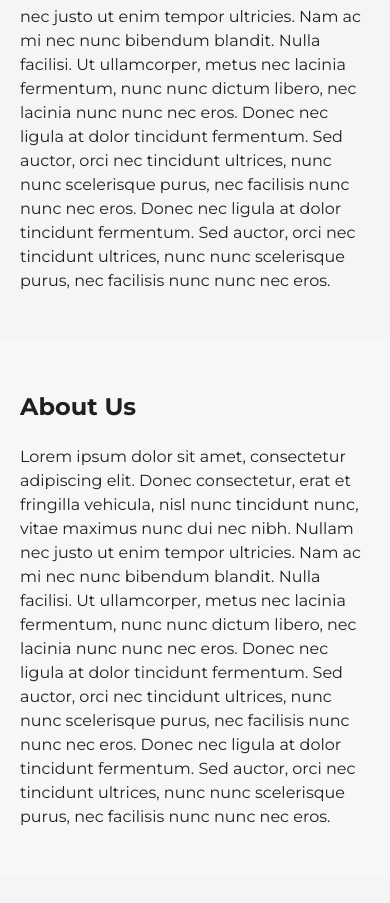
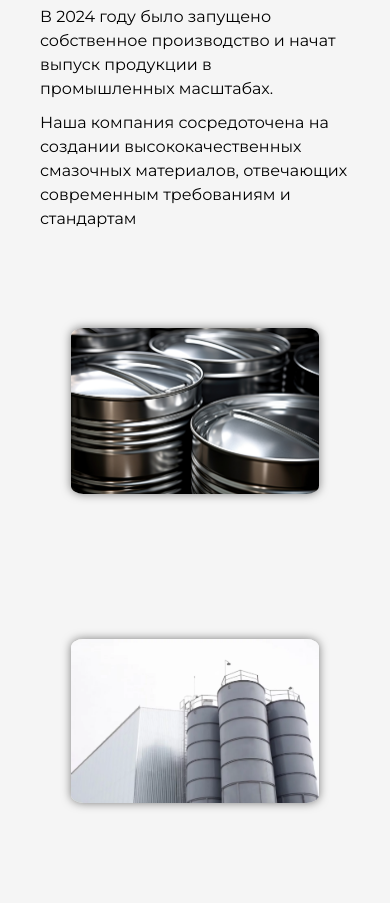
Before and after one commit to MaximMGTTRN/oilApp, a React (Vite) app: page / in a window 390 px wide. Shown: the part 1041-1944 px from the top of the page. Built offline with nearby package versions, Linux system fonts and the light colour scheme.

Commit message:
main/add iso picker, home part about us, style fixes

```diff
--- a/src/pages/Category/Category.css
+++ b/src/pages/Category/Category.css
@@ -36,12 +36,18 @@
   }
 }
 
-.product-iso {
+.product-iso-test {
   display: flex;
   flex-wrap: wrap;
   width: 100%;
+  padding-bottom: 10px;
 }
 
-.prouct-iso>p {
+.product-iso-test>p {
   padding-right: 10px;
 }
+
+.product-iso-item-test {
+  font-weight: 400;
+  padding-right: 10px;
+}
--- a/src/pages/Category/Category.tsx
+++ b/src/pages/Category/Category.tsx
@@ -63,12 +63,15 @@ export const ProductCard: React.FC<any> = ({ product }) => {
           <Typography gutterBottom variant="h6" component="div">
             {product.name}
           </Typography>
-          <div className='product-iso'>
-            {iso.map((item, index) => (
-              <Typography key={index} variant="body2" color="text.secondary">
-                {item}
-              </Typography>
-            ))}
+          <div className='product-iso-test'>
+            <div className='product-iso-title'>{'ISO VG: '}</div>
+            <div className='product-iso-items'>
+              {iso.map((item, index) => (
+                <Typography key={index} variant="body2" color="text.secondary" className='product-iso-item-test'>
+                  {item}
+                </Typography>
+              ))}
+            </div>
           </div>
           <Typography variant="body2" sx={{ color: 'text.secondary' }}>
             Lizards are a widespread group of squamate reptiles, with over 6,000
--- a/src/pages/Home/AboutUs/AboutUs.css
+++ b/src/pages/Home/AboutUs/AboutUs.css
@@ -1,3 +1,63 @@
 .about-us {
+    width: 100%;
+    display: grid;
+    grid-template-columns: 1fr 1fr;
+    grid-gap: 10px;
+    grid-auto-rows: minmax(300px, auto);
+}
 
+.about-us-block {
+    padding: 20px;
+    /* border: 1px solid #e7e7ee; */
 }
+
+.about-us-block-title {
+    font-size: 24px;
+    font-weight: 700;
+    color: #000;
+}
+
+.second-title {
+    text-align: right;
+}
+
+.about-us-block-text-bold {
+    font-weight: 700;
+    width: fit-content;
+    height: fit-content;
+}
+
+.about-us-block-text {
+    font-size: 16px;
+    color: #000;
+    margin-top: 10px;
+}
+
+.img-block {
+    display: flex;
+    justify-content: center;
+    align-items: center;
+}
+
+.img-block>img {
+    width: 100%;
+    height: auto;
+    max-width: 400px;
+    max-height: 300px;
+    box-shadow: 0 0 10px rgba(0, 0, 0, 0.5);
+    border-radius: 5%;
+}
+
+@media screen and (max-width: 800px) {
+    .about-us {
+        grid-template-columns: 1fr;
+    }
+
+    .img-block>img {
+        max-width: 80%;
+    }
+
+    .second-title {
+        text-align: left;
+    }
+}
--- a/src/pages/Home/AboutUs/AboutUs.tsx
+++ b/src/pages/Home/AboutUs/AboutUs.tsx
@@ -4,19 +4,27 @@ export const AboutUs = ({ color = "#F5F5F5" }) => {
   return (
     <HomePart backgroundColor={color}>
       <div className="about-us">
-        <h2>About Us</h2>
-        <p>
-          Lorem ipsum dolor sit amet, consectetur adipiscing elit. Donec
-          consectetur, erat et fringilla vehicula, nisl nunc tincidunt nunc,
-          vitae maximus nunc dui nec nibh. Nullam nec justo ut enim tempor
-          ultricies. Nam ac mi nec nunc bibendum blandit. Nulla facilisi. Ut
-          ullamcorper, metus nec lacinia fermentum, nunc nunc dictum libero, nec
-          lacinia nunc nunc nec eros. Donec nec ligula at dolor tincidunt
-          fermentum. Sed auctor, orci nec tincidunt ultrices, nunc nunc
-          scelerisque purus, nec facilisis nunc nunc nec eros. Donec nec ligula
-          at dolor tincidunt fermentum. Sed auctor, orci nec tincidunt ultrices,
-          nunc nunc scelerisque purus, nec facilisis nunc nunc nec eros.
-        </p>
+        <div className="about-us-block">
+          <div className="about-us-block-title">О КОМПАНИИ</div>
+          <div className="about-us-block-text">ООО “Лубрикор” с 2022 года занимается разработкой отечественных аналогов импортных масел специального назначения. </div>
+          <div className="about-us-block-text">В 2024 году было запущено собственное производство и начат выпуск продукции в промышленных масштабах.</div>
+          <div className="about-us-block-text">Наша компания сосредоточена на создании высококачественных смазочных материалов, отвечающих современным требованиям и стандартам</div>
+        </div>
+        <div className="about-us-block img-block">
+          <img src="/oilBarell.jpg" alt="aboutUs" />
+        </div>
+        <div className="about-us-block img-block">
+        <img src="/oilTube.webp" alt="aboutUs" />
+
+        </div>
+        <div className="about-us-block">
+          <div className="about-us-block-title second-title">ИНДИВИДУАЛЬНЫЙ </div>
+          <div className="about-us-block-title second-title">ПОДХОД</div>
+          <div className="about-us-block-text lubricroe-text">
+            <span className="about-us-block-text-bold">Lubricore</span> - динамично развивающийся бренд, основополагающим принципом работы которого является клиентоориентированность.
+            Мы стремимся к созданию прочных, доверительных и долгосрочных отношений с нашими партнёрами.</div>
+          <div className="about-us-block-text">Ввиду уникальной специфики нашего направления, мы стремимся предоставлять решения, которые в полной мере соответствуют ожиданиям наших клиентов, а также превосходят их, обеспечивая переход на отечественные смазочные материалы.</div>
+        </div>
       </div>
     </HomePart>
   )
--- /dev/null
+++ b/src/pages/Home/HomeCatalog/HomeCatalog.css
@@ -0,0 +1,3 @@
+.home-catalog {
+
+}
--- /dev/null
+++ b/src/pages/Home/HomeCatalog/HomeCatalog.tsx
@@ -0,0 +1,23 @@
+import { HomePart } from "../HomePart/HomePart"
+import "./HomeCatalog.css"
+export const HomeCatalog = ({ color = "#F5F5F5" }) => {
+  return (
+    <HomePart backgroundColor={color}>
+      <div className="home-catalog">
+        <h2>About Us</h2>
+        <p>
+          Lorem ipsum dolor sit amet, consectetur adipiscing elit. Donec
+          consectetur, erat et fringilla vehicula, nisl nunc tincidunt nunc,
+          vitae maximus nunc dui nec nibh. Nullam nec justo ut enim tempor
+          ultricies. Nam ac mi nec nunc bibendum blandit. Nulla facilisi. Ut
+          ullamcorper, metus nec lacinia fermentum, nunc nunc dictum libero, nec
+          lacinia nunc nunc nec eros. Donec nec ligula at dolor tincidunt
+          fermentum. Sed auctor, orci nec tincidunt ultrices, nunc nunc
+          scelerisque purus, nec facilisis nunc nunc nec eros. Donec nec ligula
+          at dolor tincidunt fermentum. Sed auctor, orci nec tincidunt ultrices,
+          nunc nunc scelerisque purus, nec facilisis nunc nunc nec eros.
+        </p>
+      </div>
+    </HomePart>
+  )
+}
--- a/src/pages/Home/HomePage.tsx
+++ b/src/pages/Home/HomePage.tsx
@@ -1,14 +1,15 @@
 import { AboutUs } from "./AboutUs/AboutUs"
 import Home from "./Home"
+import { HomeCatalog } from "./HomeCatalog/HomeCatalog"
 
 export const HomePage = () => {
   return (
     <>
       <Home />
       <AboutUs />
-      <AboutUs color='#F7F7F7' />
-      <AboutUs />
-      <AboutUs color='#F7F7F7' />
+      <HomeCatalog color='#F7F7F7' />
+      <HomeCatalog />
+      <HomeCatalog color='#F7F7F7' />
     </>
   )
 }
--- a/src/pages/Product/Product.css
+++ b/src/pages/Product/Product.css
@@ -9,7 +9,7 @@
   display: flex;
   justify-content: space-between;
   border-bottom: 1px solid rgba(0, 0, 0, 0.2);
-  margin-bottom: 30px;
+  margin-bottom: 10px;
   height: fit-content;
 }
 
@@ -24,7 +24,10 @@
 .product-title {
   font-size: 24px;
   font-weight: 700;
+}
 
+.product-category {
+  margin-bottom: 10px;
 }
 
 .product-information {
@@ -33,3 +36,29 @@
   color: rgba(0, 0, 0, 0.6);
   text-align: right;
 }
+
+.product-iso {
+  display: flex;
+  flex-direction: column;
+  align-self: start;
+  font-weight: 500;
+}
+
+.product-iso-items {
+  display: flex;
+}
+
+.product-iso-item {
+  font-weight: 400;
+  padding-right: 10px;
+}
+
+.product-iso-item:hover {
+  font-weight: 700;
+  cursor: pointer;
+}
+
+
+.product-iso-item-active {
+  text-decoration: underline;
+}
--- a/src/pages/Product/Product.tsx
+++ b/src/pages/Product/Product.tsx
@@ -6,8 +6,11 @@ import { data } from '../../helpers/mockData';
 import { Icon } from '@mui/material';
 import DangerousIcon from '@mui/icons-material/Dangerous';
 
+const iso = [22, 32, 46, 68, 100, 150]
 
 export const Product: React.FC = () => {
+  const [currentIso, setCurrentIso] = React.useState(22)
+
   const { categoryTag, productTag } = useAppContext()
   const category = data.find(item => item.tag === categoryTag)
   const product = category?.products.find(item => item.name.includes(productTag))  // TODO
@@ -27,17 +30,47 @@ export const Product: React.FC = () => {
   )
   return (
     <PageBody>
+      <div style={{ display: 'flex', flexDirection: 'column', alignItems: 'center' }}>
         <div className="product-header-block">
           <div className="product-title-block">
             <div className="product-title">{product?.name}</div>
             <div className="product-category">{category?.categoryName}</div>
+            <div className='product-iso'>
+              <div className='product-iso-title'>{'ISO VG (Класс вязкости): '}</div>
+              <div className='product-iso-items'>
+                {iso.map((item, index) => {
+                  return <div
+                    key={index}
+                    className={`product-iso-item ${item === currentIso ? 'product-iso-item-active' : ''}`}
+                    onClick={() => {
+                      setCurrentIso(item)
+                    }}
+                  >{item}</div>
+                })}
+              </div>
+            </div>
           </div>
           <div className="product-information">
             Lorem ipsum dolor sit amet, consectetur adipiscing elit, sed do eiusmod tempor incididunt ut labore et dolore magna aliqua. Ut enim ad minim veniam, quis nostrud exercitation ullamco laboris nisi ut aliquip ex ea commodo consequat. Duis aute irure dolor in reprehenderit in voluptate velit esse cillum dolore eu fugiat nulla pariatur. Excepteur sint occaecat cupidatat non proident, sunt in culpa qui officia deserunt mollit anim id est laborum.
           </div>
         </div>
-      {/* <div className="product-specifications-block">
-      </div> */}
+        <div className="product-specifications-block">
+          <div className='product-iso'>
+            <div className='product-iso-title'>{'ISO VG (Класс вязкости): '}</div>
+            <div className='product-iso-items'>
+              {iso.map((item, index) => {
+                return <div
+                  key={index}
+                  className={`product-iso-item ${item === currentIso ? 'product-iso-item-active' : ''}`}
+                  onClick={() => {
+                    setCurrentIso(item)
+                  }}
+                >{item}</div>
+              })}
+            </div>
+          </div>
+        </div>
+      </div>
     </PageBody>
   );
 };
```
Also changed, not shown: public/oilBarell.jpg (added), public/oilTube.webp (added). Lines whose indentation alone changed are shown as unchanged.
